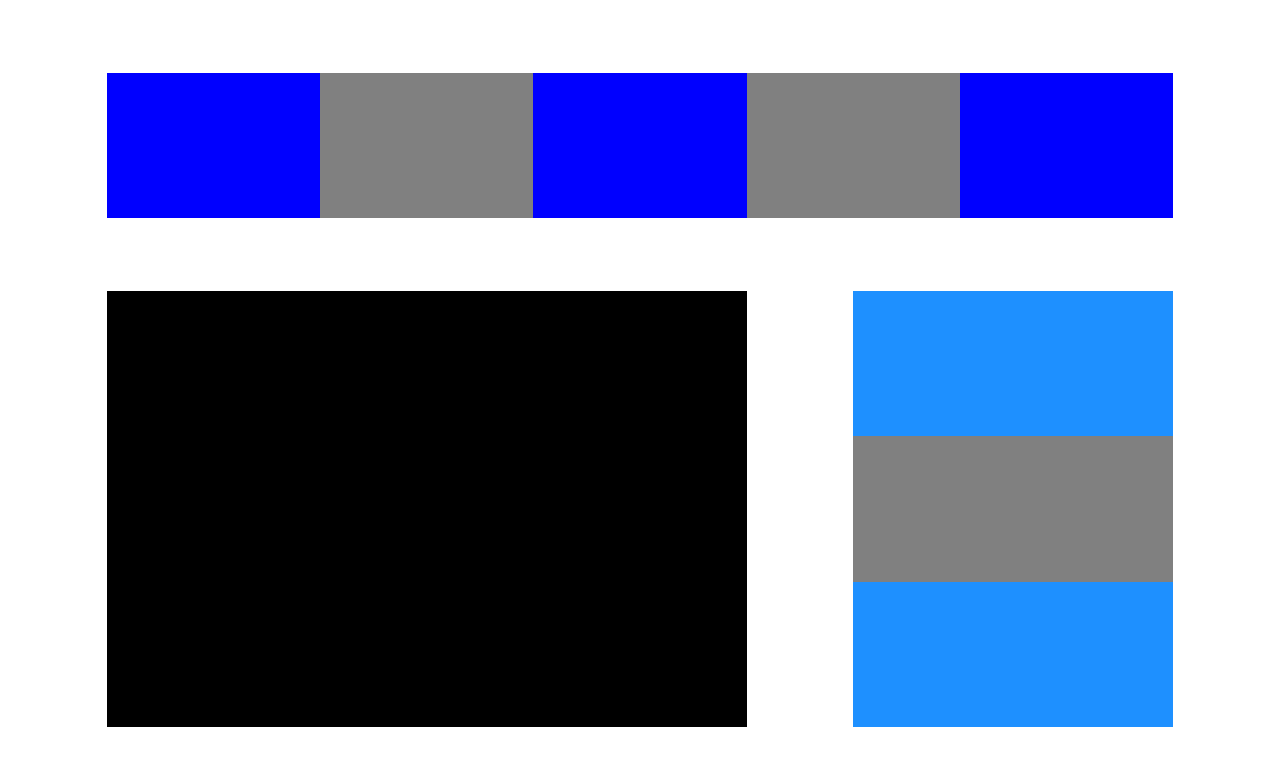
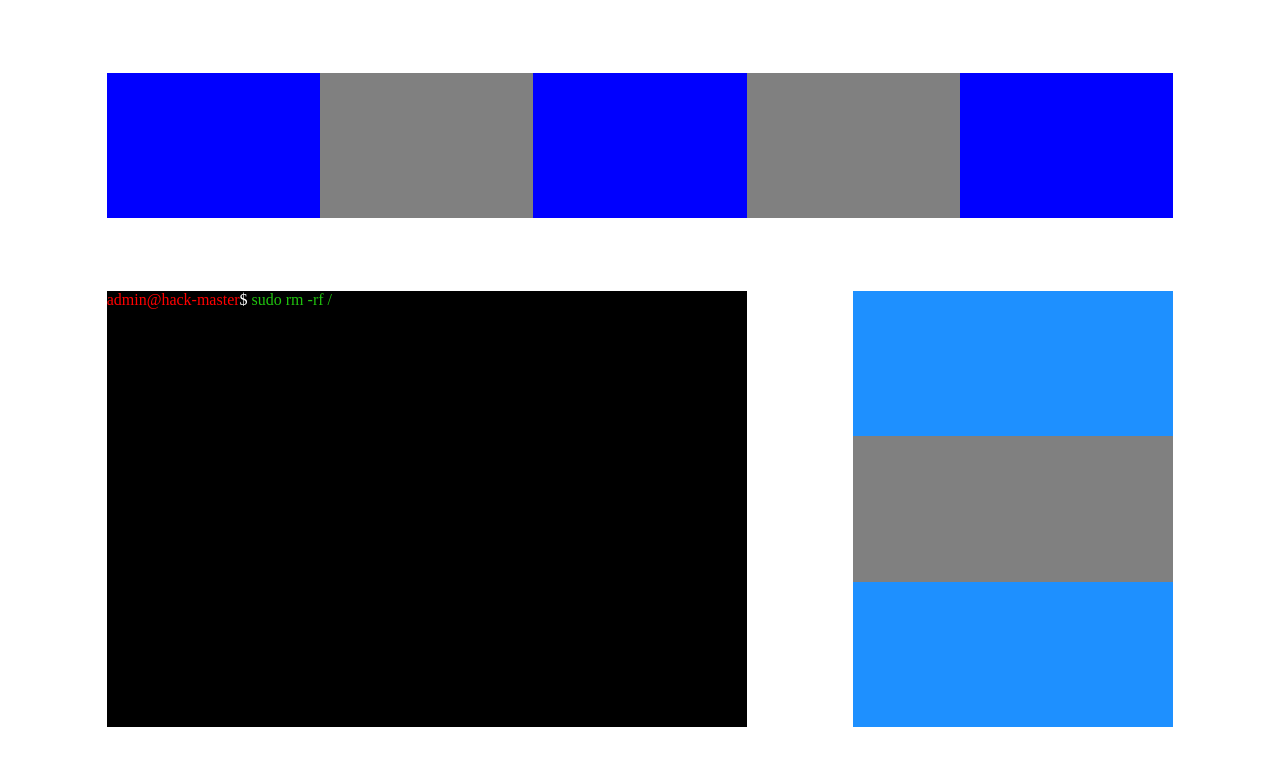
Before and after one commit to torinberger/y11-hack-tables, a plain HTML site: page index.html in a window 1280 px wide. Drawn offline with nearby package versions, Linux system fonts and the light colour scheme.

Commit message:
console css + containers + example command w/jquery

```diff
--- a/index.html
+++ b/index.html
@@ -5,6 +5,15 @@
     <!-- # Stylesheets
     ---------------------------------->
     <link rel="stylesheet" href="src/game.css">
+    <!-- # Scripts
+    ---------------------------------->
+    <script
+			  src="https://code.jquery.com/jquery-3.3.1.min.js"
+			  integrity="sha256-FgpCb/KJQlLNfOu91ta32o/NMZxltwRo8QtmkMRdAu8="
+			  crossorigin="anonymous"></script>
+    <script src="src/game.js" charset="utf-8"></script>
+    <!-- # Title
+    ---------------------------------->
     <title>Hack Tables</title>
   </head>
   <body>
@@ -25,7 +34,9 @@
 
       </div>
       <div id="console">
+        <div id="console-text">
 
+        </div>
       </div>
       <div id="power">
 
--- a/src/game.css
+++ b/src/game.css
@@ -37,10 +37,21 @@
   background: blue;
 }
 
+/*
+ * Console
+ */
+
 #console {
   grid-area: console;
   background: black;
 }
+#console-text {
+  width: 100%;
+  height: 100%;
+}
+.user {color: red;}
+.white {color: white;}
+.command {color: #20C20E;}
 
 #power {
   grid-area: power;
--- a/src/game.js
+++ b/src/game.js
@@ -0,0 +1,6 @@
+
+// # Console
+
+$(document).ready(function () {
+  $("#console-text").append("<p class='command'><span class='user'>admin@hack-master</span><span class='white'>$</span> sudo rm -rf /</p>");
+});
```
